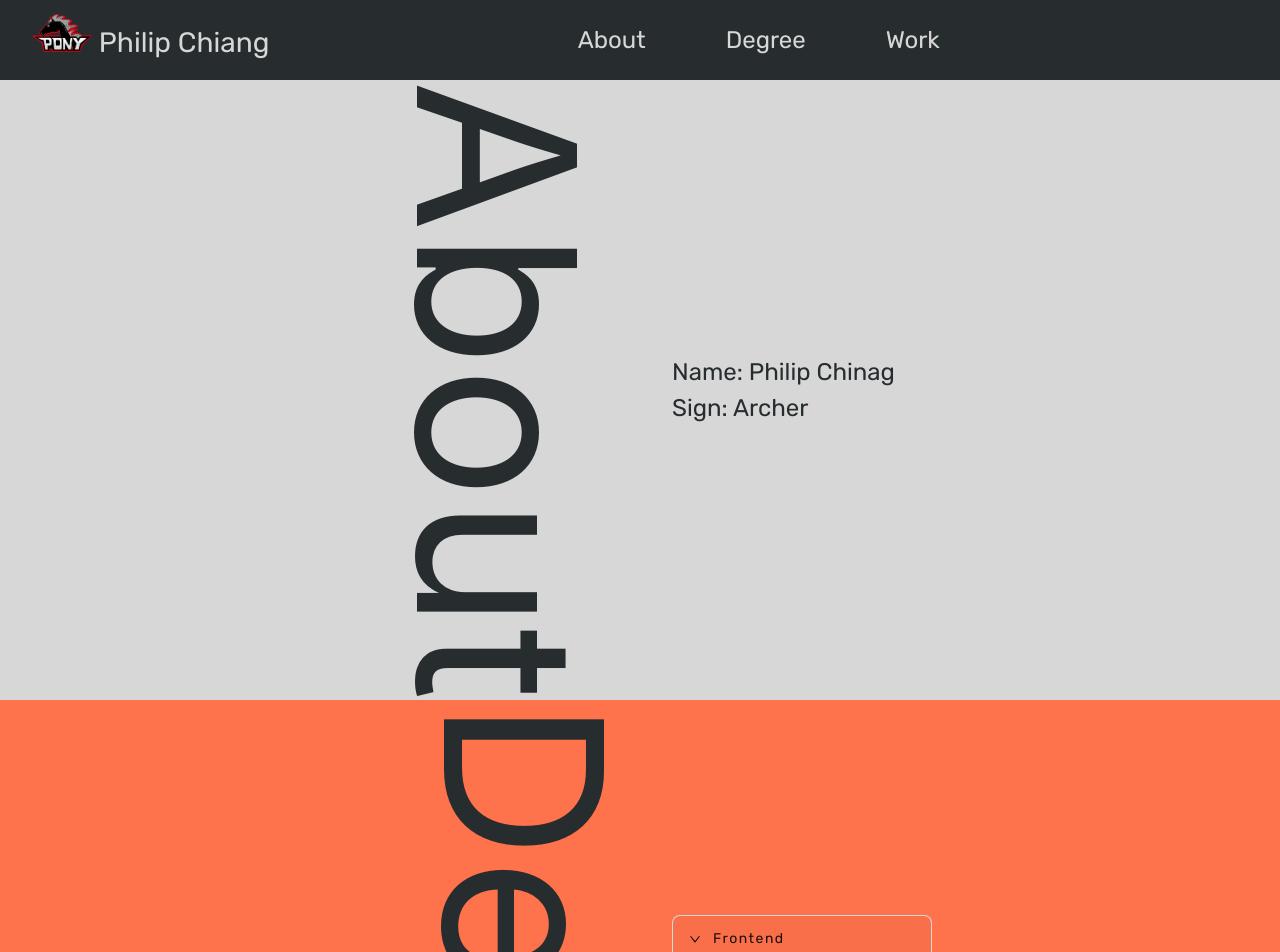
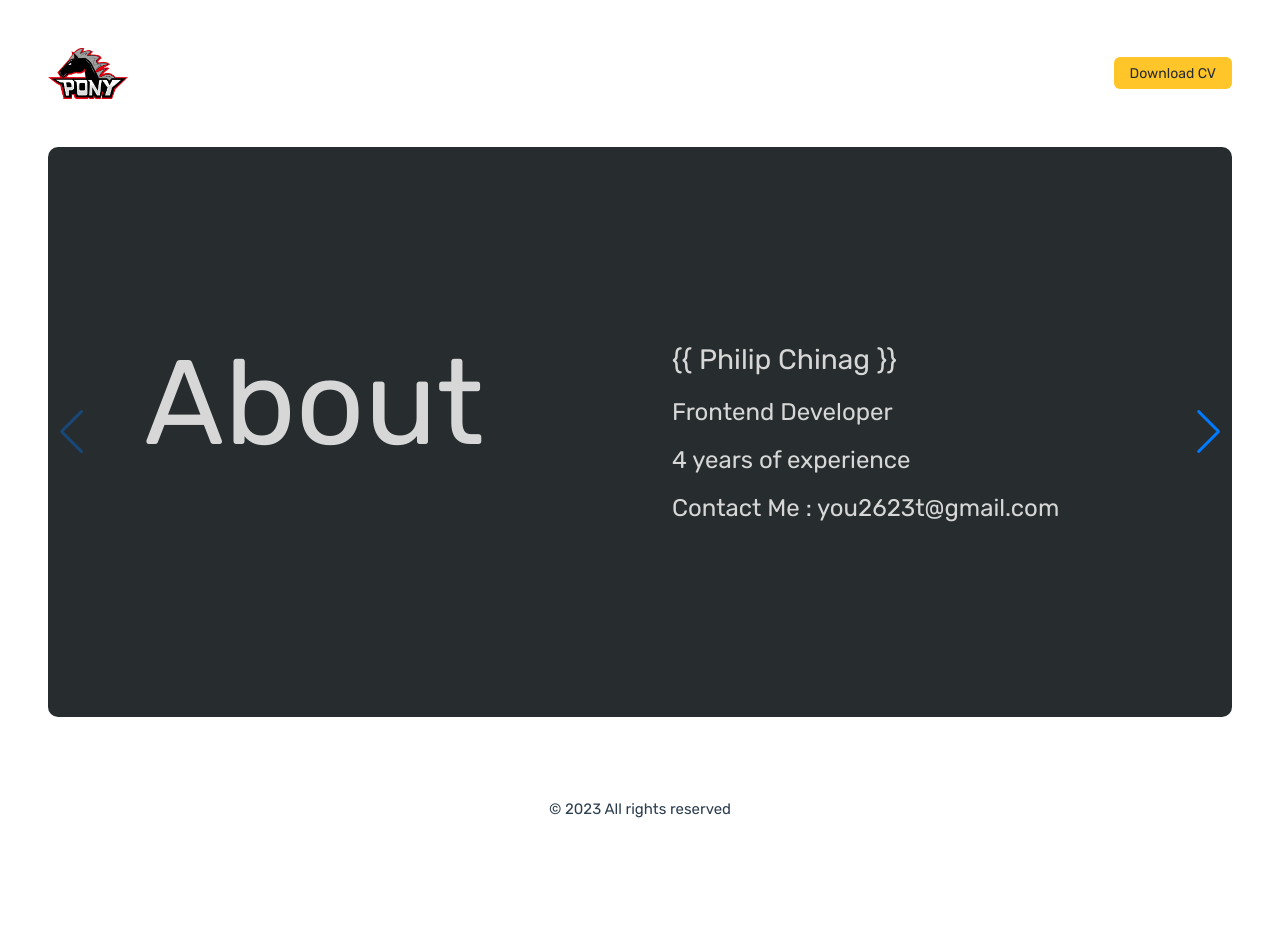
Before and after one commit to t108368527/Introduction, a Vue app: page / in a window 1280 px wide. Shown: the top 952 px of the page. After the commit the page ends 821 px from the top, so only its background shows below. Built offline with nearby package versions, Linux system fonts and the light colour scheme; a web font is replaced by a local one.

Commit message:
changed - Adjust home page and add cv pdf

```diff
--- a/src/components/IntroAboutItem.vue
+++ b/src/components/IntroAboutItem.vue
@@ -56,7 +56,7 @@ export default {
     height: 250px;
     color: $info;
     font-size: $describe-size;
-    line-height: 1.5;
+    line-height: 2;
     transition: all 0.3s linear;
   }
 }
--- a/src/components/layouts/IntroHeaderLayout.vue
+++ b/src/components/layouts/IntroHeaderLayout.vue
@@ -3,7 +3,7 @@
     <div class="title" @click="$router.push('/')">
      <img src="@/assets/logo.png" width="80" />
     </div>
-    <a-button type="normal" class="btn-download">Download CV</a-button>
+    <a-button type="normal" class="btn-download" href=" /Introduction/src/assets/Philip_Chiang_2023CV.pdf" target="_blank">Download CV</a-button>
   </div>
 </template>
 
@@ -13,9 +13,31 @@ import { ref } from 'vue'
 export default {
   setup() {
     const name = ref('{{ Pony }}')
+
+    const downloadCV = async () => {
+      // 创建一个简单的 PDF 数据（用于演示）
+      const pdfPath = '../../assets/Philip_Chiang_2023CV.pdf';
+
+      // 使用 fetch 获取文件内容
+      const response = await fetch(pdfPath);
+      const pdfData = await response.blob();
+
+      // 创建下载链接
+      const link = document.createElement('a');
+      link.href = URL.createObjectURL(pdfData);
+      link.download = 'AA.pdf';
+
+      // 将链接添加到页面并模拟点击
+      document.body.appendChild(link);
+      link.click();
+
+      // 清理链接
+      document.body.removeChild(link);
+    }
     return {
       name,
-      navList: ['About', 'Degree', 'Work']
+      navList: ['About', 'Degree', 'Work'],
+      downloadCV
     }
   }
 }
--- a/src/router/index.ts
+++ b/src/router/index.ts
@@ -6,11 +6,6 @@ const router = createRouter({
     {
       path: '/',
       name: 'home',
-      component: () => import('@/views/HomeView.vue')
-    },
-    {
-      path: '/intro',
-      name: 'intro',
       component: () => import('@/views/IntroductionView.vue')
     }
   ]
--- a/src/views/IntroductionView.vue
+++ b/src/views/IntroductionView.vue
@@ -7,6 +7,7 @@
       <swiper-slide><IntroWorkItem></IntroWorkItem></swiper-slide>
     </swiper>
   </div>
+  <div class="footer">© 2023 All rights reserved</div>
 </template>
 
 <script lang="ts">
@@ -46,6 +47,10 @@ export default {
 
 <style lang="scss" scoped>
 .content {
-  margin: $margin * 5 $margin * 3;
+  margin: 0 $margin * 3 $margin * 5 $margin * 3;
+}
+
+.footer {
+  text-align: center;
 }
 </style>
```
Also changed, not shown: 1 other file (tests, documents, lock files or other folders).
